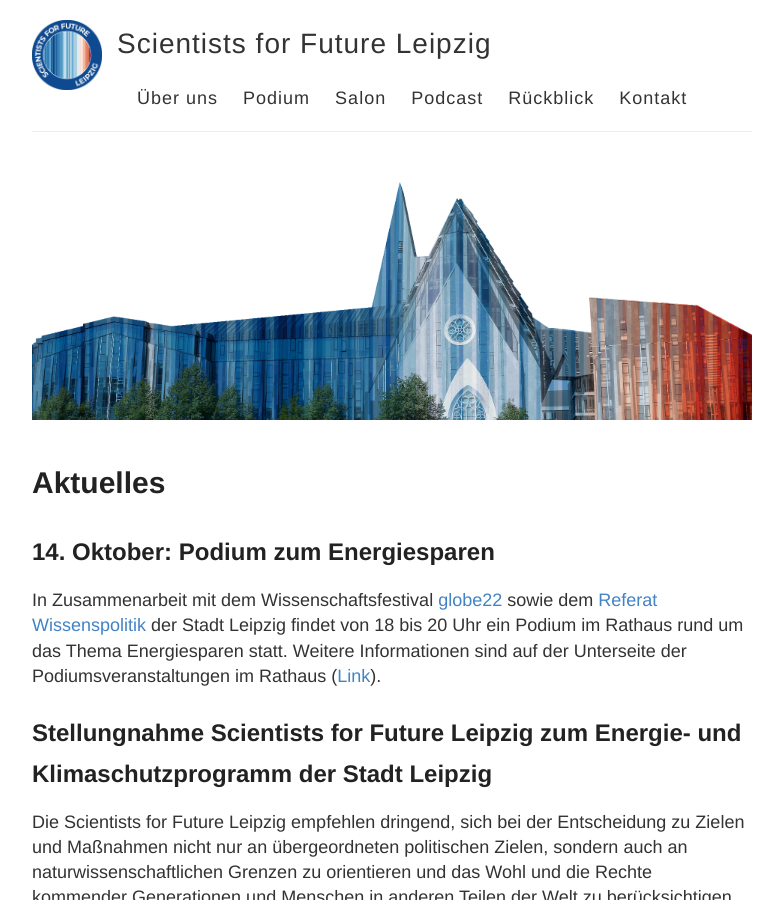
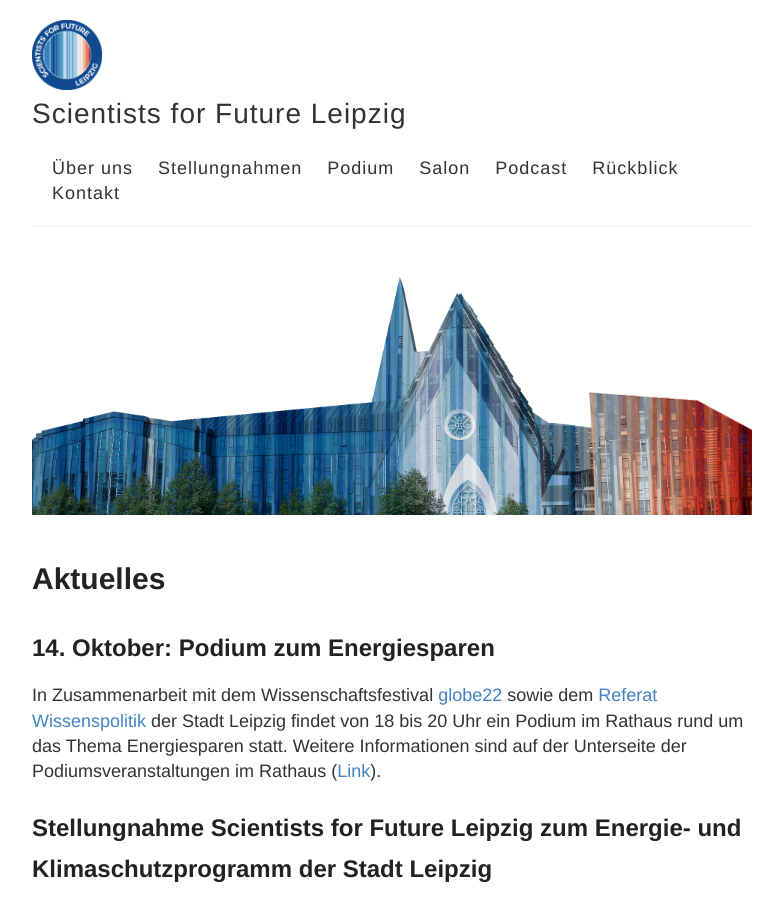
Before and after one commit to s4f-leipzig/s4f-leipzig.github.io, a Jekyll site: the page built from index.md, in a window 1280 px wide and 900 px high. Shown: the whole window, without its empty margins (248-1031 px from the left). Built offline with Jekyll 4.4.1, drawn with Linux system fonts in a browser that asks for light colours.

Commit message:
Update default.html

```diff
--- a/_layouts/default.html
+++ b/_layouts/default.html
@@ -29,6 +29,7 @@
               <!-- <a href="{{ site.baseurl }}/contact">Kontakt</a> -->
               <!-- <a href="{{ site.baseurl }}/friedensfahrt">Friedensfahrt</a>  -->
               <a href="{{ site.baseurl }}/">Über uns</a>
+              <a href="{{ site.baseurl }}/stellungnahmen">Stellungnahmen</a>
               <a href="{{ site.baseurl }}/podium">Podium</a>
               <a href="{{ site.baseurl }}/salon">Salon</a>
               <a href="{{ site.baseurl }}/podcast">Podcast</a>
```
